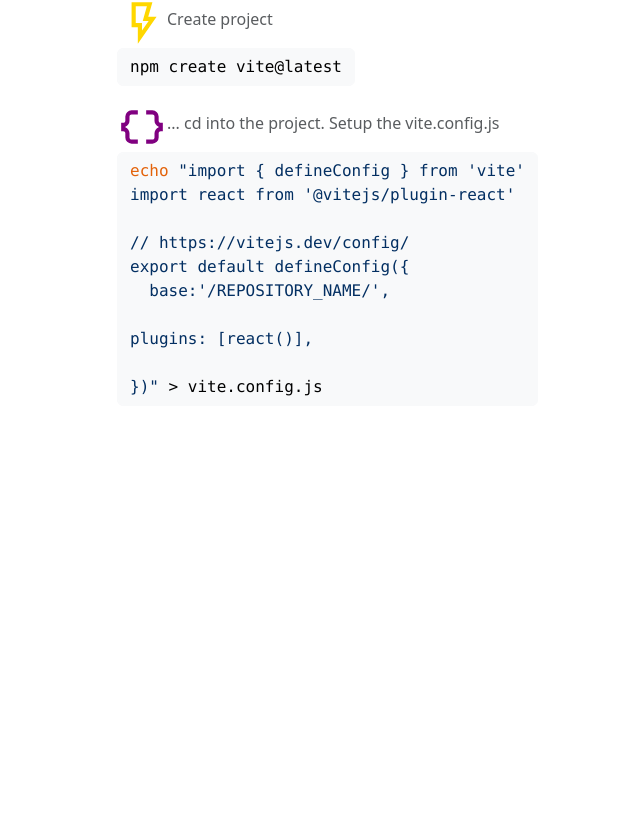
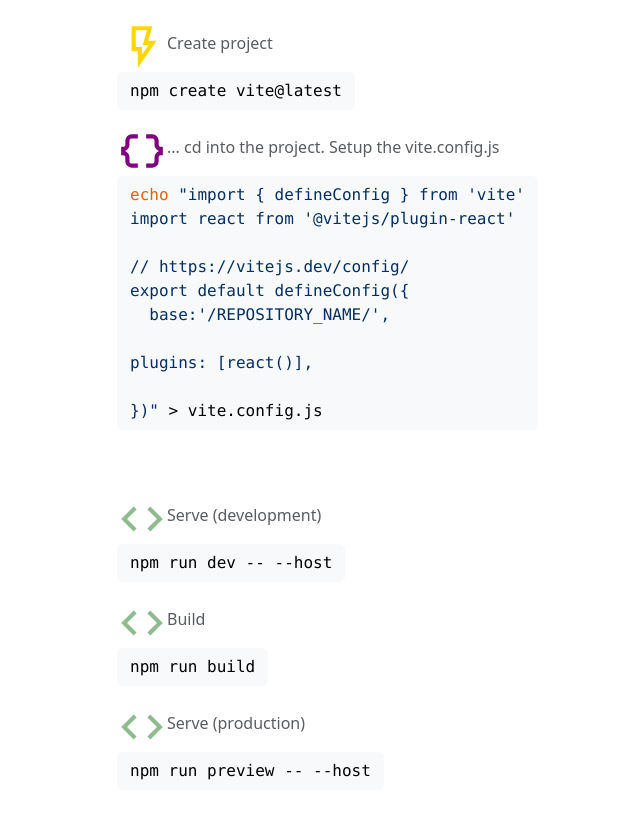
Before and after one commit to Perlesvaux/react-app-with-vite, a React (Vite) app: page / in a window 1280 px wide. Shown: the part 359-1178 px from the top of the page, without its empty margins (163-803 px from the left). Before the commit the page ends 861 px from the top, so only its background shows below. Built offline with nearby package versions, Linux system fonts and the light colour scheme.

Commit message:
feat: added commands for serve and build

```diff
--- a/src/App.jsx
+++ b/src/App.jsx
@@ -3,7 +3,7 @@ import './App.css'
 //import 'bootstrap-icons/font/bootstrap-icons.css';
 import Step from './Step.jsx'
 import SimpleForm from './SimpleForm.jsx'
-import { steps_purify, tsar_bomba_purify, little_boy_purify } from './purifiedText.js'
+import { steps_purify, serve_purify, tsar_bomba_purify, little_boy_purify } from './purifiedText.js'
 
 export default function App() {
   const [state, setState] = useState({
@@ -29,9 +29,12 @@ export default function App() {
 
   const steps = steps_purify(state)
 
+  const serve = serve_purify()
+
   const tsar_bomba = tsar_bomba_purify(state)
 
   const little_boy = little_boy_purify(state)
+
 
 
 
@@ -71,9 +74,11 @@ export default function App() {
       <p className='text-center'>This tutorial assumes you have already setup your <strong>remote repository!</strong></p>
 
       <SimpleForm getInput={getInput} parseUrl={parseUrl} state={state}   />
+      <br/>
 
       <Step steps={steps} toClipBoard={toClipBoard} />
 
+      <Step steps={serve} toClipBoard={toClipBoard} />
 
     </>
   )
--- a/src/SimpleForm.jsx
+++ b/src/SimpleForm.jsx
@@ -9,7 +9,7 @@ const spaced = {justifyContent:'space-between'}
 
 export default function SimpleForm({getInput, parseUrl, state}){
 
-  return (<>
+  return (
       <div className={container}>
         <label htmlFor="parseUrl" className={state.pwaPlug==='1' ? pwafield : optn } style={spaced}>Enter the URL to your GitHub repo
           <input type="text" name="parseUrl" onChange={getInput} onKeyUp={parseUrl}  value={state.parseUrl} />
@@ -72,6 +72,6 @@ export default function SimpleForm({getInput, parseUrl, state}){
 
       </div>
 
-  </>)
+  )
 
 }
--- a/src/purifiedText.js
+++ b/src/purifiedText.js
@@ -18,7 +18,7 @@ const terminal_green = TerminalSVG(  { fill:"DarkSeaGreen", size:"50px" } )
 const terminal_red   = TerminalSVG(  { fill:"Crimson", size:"50px" } )
 //const jsxType_red   = JsxTypeSVG(  { fill:"Crimson", size:"50px" } )
 const bolt   = BoltSVG(  { fill:"Gold", size:"50px" } )
-const code_red   = CodeSVG(  { fill:"Crimson", size:"50px" } )
+const code_green   = CodeSVG(  { fill:"DarkSeaGreen", size:"50px" } )
 const obj_purple   = ObjSVG(  { fill:"Purple", size:"50px" } )
 
 
@@ -79,6 +79,29 @@ plugins: [react()${state.pwaPlug==='1' ? `${pwaTemplate(state)}` : ''}],
 }
 
 
+export function serve_purify() {
+  return [
+    {
+      svg:code_green,
+      legend: 'Serve (development)',
+      cmd:purified('bash', `npm run dev -- --host`)
+    },
+    {
+      svg:code_green,
+      legend: 'Build',
+      cmd:purified('bash', `npm run build`)
+    },
+    {
+      svg:code_green,
+      legend: 'Serve (production)',
+      cmd:purified('bash', `npm run preview -- --host`)
+    }
+  ]
+
+
+}
+
+
 
 export function tsar_bomba_purify (state){
   return purified('bash',`echo "import { defineConfig } from 'vite'
```
